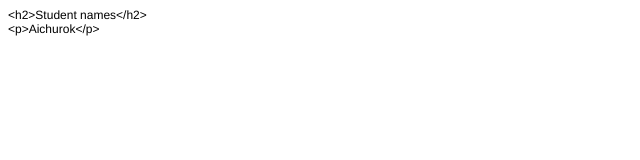
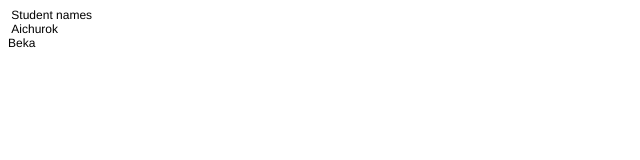
Before and after one commit to Subankulova/myproject, a plain HTML site: page index.html in a window 1280 px wide. Shown: the whole page, without its empty margins (0-640 px from the left). Drawn offline with Linux system fonts and the light colour scheme.

Commit message:
Added one more student

```diff
--- a/index.html
+++ b/index.html
@@ -7,11 +7,13 @@
   <meta name="Generator" content="Cocoa HTML Writer">
   <meta name="CocoaVersion" content="2113.2">
   <style type="text/css">
-    p.p1 {margin: 0.0px 0.0px 0.0px 0.0px; font: 12.0px Helvetica}
+    p.p1 {margin: 0.0px 0.0px 0.0px 0.0px; font: 12.0px Helvetica; color: #000000; -webkit-text-stroke: #000000}
+    span.s1 {font-kerning: none}
   </style>
 </head>
 <body>
-<p class="p1">&lt;h2&gt;Student names&lt;/h2&gt;</p>
-<p class="p1">&lt;p&gt;Aichurok&lt;/p&gt;</p>
+<p class="p1"><span class="s1"><span class="Apple-converted-space"> </span>Student names<span class="Apple-converted-space"> </span></span></p>
+<p class="p1"><span class="s1"><span class="Apple-converted-space"> </span>Aichurok<span class="Apple-converted-space"> </span></span></p>
+<p class="p1"><span class="s1">Beka</span></p>
 </body>
 </html>
```
Also changed, not shown: index2.html (added), 1 other file.
